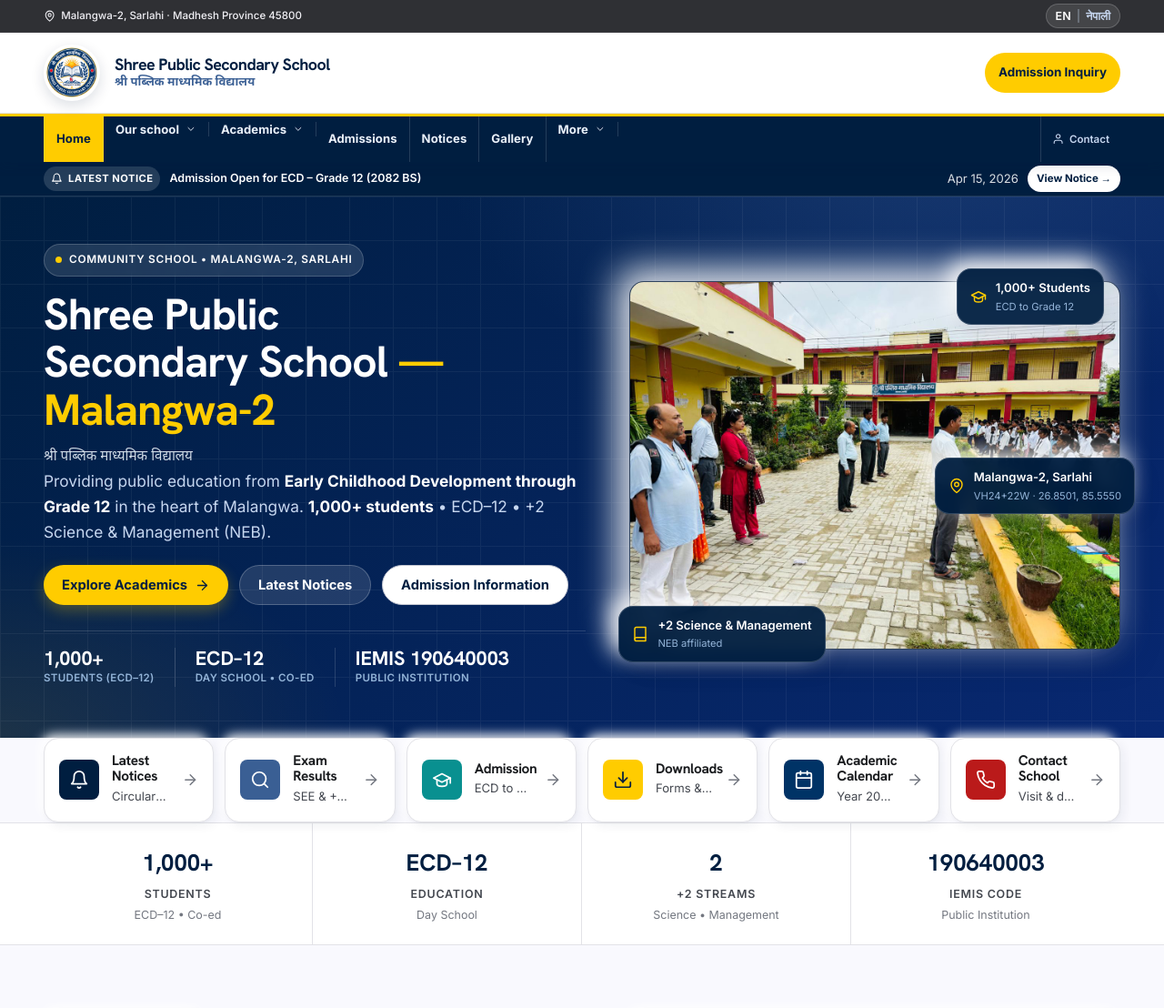
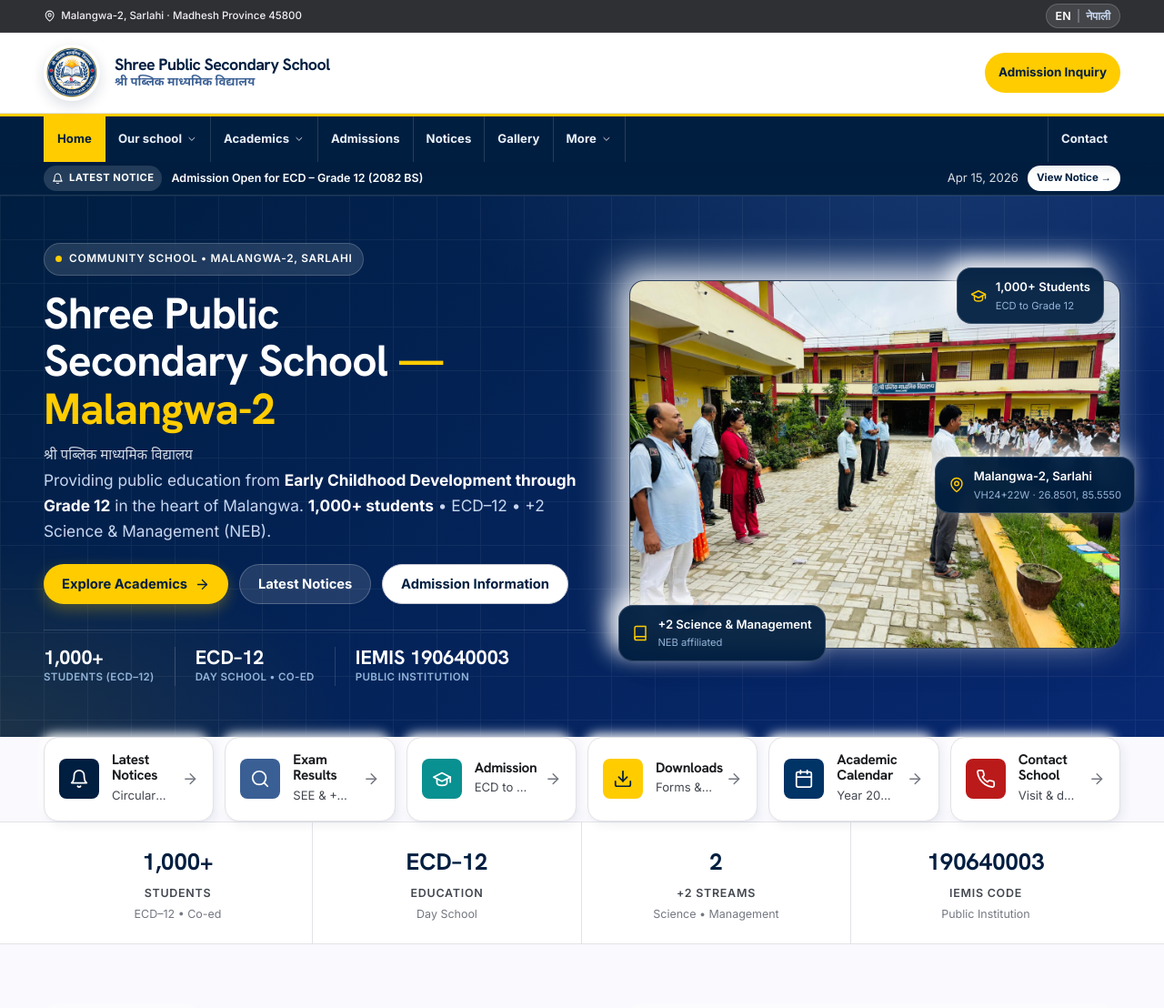
Before and after one commit to npg675/Public-School-Malangwa, a PHP site: page / in a window 1280 px wide. Shown: the top 1108 px of the page at 91% size. Run offline with PHP 8.4, Linux system fonts and the light colour scheme; data comes from the database, SQL or seed files in the repository; data that the repository does not hold is empty; some libraries are stand-ins or nearby versions.

Commit message:
Polish header alignment and nav rhythm

```diff
--- a/assets/css/style.css
+++ b/assets/css/style.css
@@ -200,7 +200,7 @@ img{max-width:100%;display:block}
 .main-nav-bar{display:block;background:var(--primary);border-top:3px solid var(--heritage-gold);box-shadow:0 5px 12px rgba(0,30,64,.12);position:sticky;top:0;z-index:35}
 .nav-inner{display:flex;align-items:stretch;min-height:50px}
 .main-nav{display:flex;align-items:stretch;flex:1;gap:0}
-.main-nav a,.nav-drop-btn{display:inline-flex;align-items:center;gap:7px;border-radius:0;border-right:1px solid rgba(255,255,255,.14);padding:0 13px;color:#EAF1FA;font-size:.82rem;font-weight:700;letter-spacing:.005em}
+.main-nav a,.nav-drop-btn{display:inline-flex;align-items:center;align-self:stretch;height:50px;gap:5px;border-radius:0;border-right:1px solid rgba(255,255,255,.14);padding:0 14px;color:#EAF1FA;font-size:.82rem;font-weight:700;letter-spacing:.005em;line-height:1}
 .main-nav a:first-child{border-left:1px solid rgba(255,255,255,.14)}
 .main-nav a:hover,.nav-drop-btn:hover,.main-nav a:focus-visible,.nav-drop-btn:focus-visible{background:var(--primary-container);color:#fff}
 .main-nav a.active{background:var(--heritage-gold);color:var(--primary)}
@@ -209,14 +209,17 @@ img{max-width:100%;display:block}
 .nav-drop-menu{top:calc(100% + 4px);left:0;min-width:225px;border:0;border-top:3px solid var(--heritage-gold);border-radius:0 0 var(--radius-md) var(--radius-md);box-shadow:0 12px 28px rgba(0,30,64,.22);padding:7px;background:#fff}
 .nav-drop-menu a{display:flex;color:var(--primary);border:0;padding:10px 12px;border-radius:var(--radius-sm);font-size:.84rem}
 .nav-drop-menu a:hover{background:var(--surface-low);color:var(--primary)}
-.nav-login{display:inline-flex;align-items:center;gap:6px;margin-left:auto;padding:0 12px;color:#C7D7F0;font-size:.72rem;font-weight:600;white-space:nowrap;border-left:1px solid rgba(255,255,255,.14)}
+.nav-login{display:inline-flex;align-items:center;align-self:stretch;height:50px;margin-left:auto;padding:0 14px;color:#EAF1FA;font-size:.82rem;font-weight:700;line-height:1;white-space:nowrap;border-left:1px solid rgba(255,255,255,.14)}
 .nav-login:hover{background:var(--primary-container);color:#fff}
 .notice-bar.urgent{background:var(--heritage-gold);color:var(--primary);border-bottom-color:rgba(0,30,64,.16)}
 .notice-bar.urgent .notice-bar-label{background:rgba(0,30,64,.12)}
 .notice-bar.urgent .notice-bar-cta{color:var(--primary)}
-.notice-bar-inner{min-height:34px;padding-top:4px;padding-bottom:4px;gap:10px;font-size:.78rem}
-.notice-bar-label{padding:4px 8px;font-size:.7rem}
-.notice-bar-cta{padding:5px 10px;font-size:.72rem}
+.notice-bar-inner{min-height:36px;padding-top:4px;padding-bottom:4px;gap:10px;flex-wrap:nowrap;align-items:center;font-size:.78rem}
+.notice-bar-label,.notice-bar-cta{height:28px;display:inline-flex;align-items:center;line-height:1}
+.notice-bar-label{padding:0 9px;font-size:.7rem}
+.notice-bar-title{display:flex;align-items:center;min-width:0;line-height:1.2}
+.notice-bar-date{display:flex;align-items:center;line-height:1.2}
+.notice-bar-cta{padding:0 10px;font-size:.72rem}
 
 @media(max-width:899px){
   .utility-inner{padding-top:5px;padding-bottom:5px;gap:8px;flex-wrap:nowrap}
@@ -234,7 +237,7 @@ img{max-width:100%;display:block}
   .notice-bar-inner{gap:8px}
   .notice-bar-date{display:none}
   .notice-bar-title{min-width:0;font-size:.72rem}
-  .notice-bar-cta{padding:5px 8px;font-size:.68rem}
+  .notice-bar-cta{padding:0 8px;font-size:.68rem}
 }
 
 @media(min-width:900px){
--- a/includes/header.php
+++ b/includes/header.php
@@ -137,7 +137,7 @@ $__page = $page ?? 'home';
         </div>
       </div>
     </nav>
-    <a class="nav-login" href="<?= e_attr(base_url('contact.php')) ?>"><svg class="ic"><use href="#i-user"/></svg> Contact</a>
+    <a class="nav-login" href="<?= e_attr(base_url('contact.php')) ?>">Contact</a>
   </div>
 </nav>
 
--- a/index.html
+++ b/index.html
@@ -107,7 +107,7 @@
         </div>
       </div>
     </nav>
-    <a class="nav-login" href="contact.html"><svg class="ic"><use href="#i-user"/></svg> Login</a>
+    <a class="nav-login" href="contact.html">Login</a>
   </div>
 </nav>
 
```
Also changed, not shown: style.css (+9 -6 lines).
